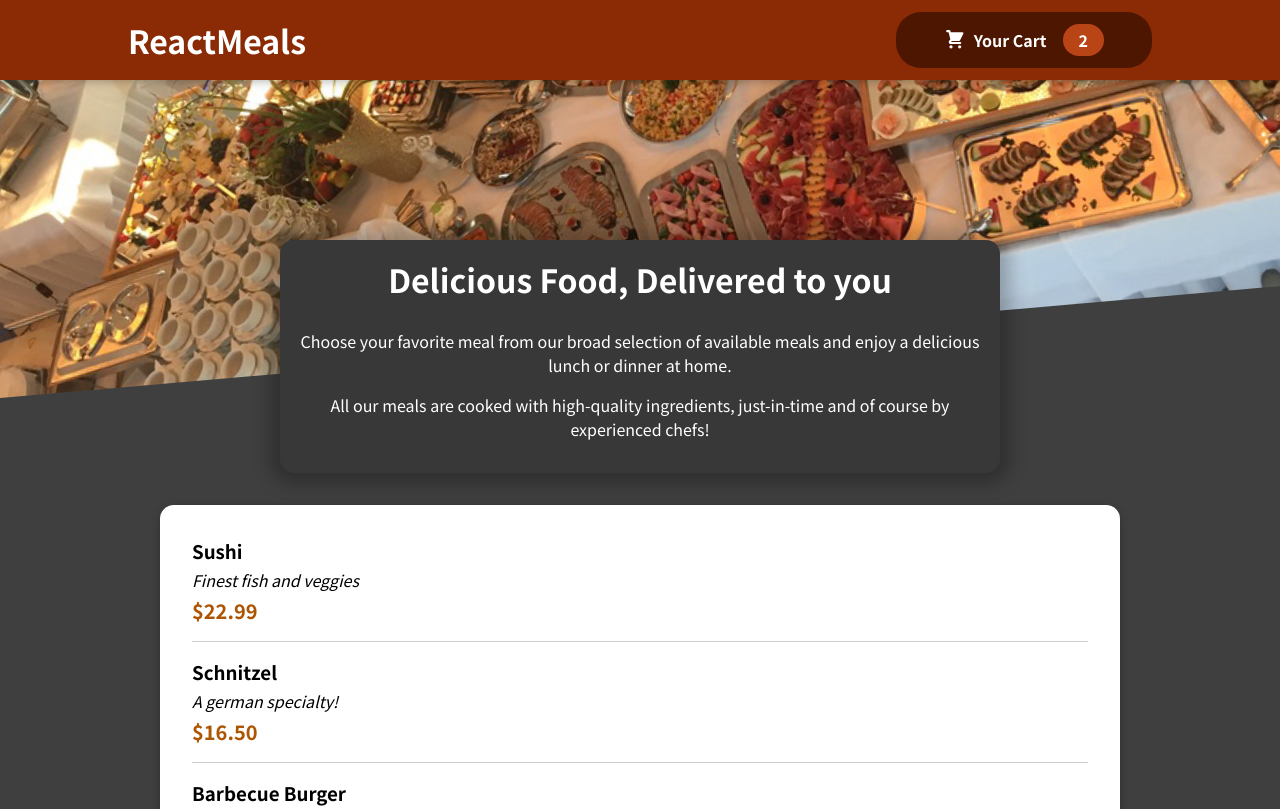
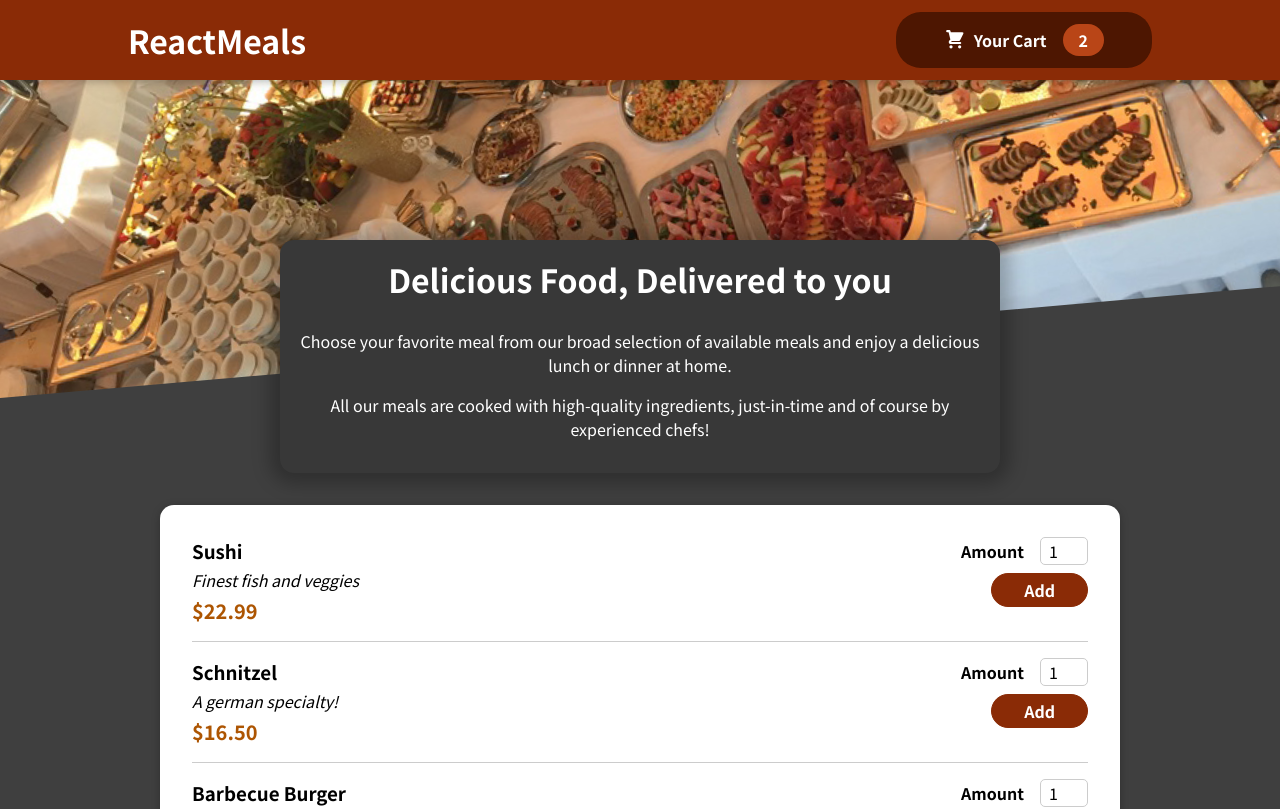
Before and after one commit to michalskimateusz/food-order-app, a React (Create React App) app: page / in a window 1280 px wide. Shown: the top 809 px of the page. Built offline with nearby package versions, Linux system fonts and the light colour scheme.

Commit message:
adding input form

```diff
--- a/src/components/Meals/AvailableMeals.js
+++ b/src/components/Meals/AvailableMeals.js
@@ -33,6 +33,7 @@
 const AvailableMeals = () => {
   const mealsList = DUMMY_MEALS.map(meal => (
     <MealItem
+      id={meal.id}
       key={meal.id}
       name={meal.name}
       description={meal.description}
--- a/src/components/Meals/MealItem/MealItem.js
+++ b/src/components/Meals/MealItem/MealItem.js
@@ -1,5 +1,6 @@
 import React from 'react';
 import styles from './MealItem.module.css';
+import MealItemForm from "./MealItemForm";
 
 const MealItem = (props) => {
   const price = `$${props.price.toFixed(2)}`;
@@ -12,7 +13,7 @@
         <div className={styles.price}>{price}</div>
       </div>
       <div>
-
+        <MealItemForm id={props.id}/>
       </div>
     </li>
   );
--- a/src/components/Meals/MealItem/MealItemForm.js
+++ b/src/components/Meals/MealItem/MealItemForm.js
@@ -0,0 +1,24 @@
+import React from 'react';
+import styles from './MealItemForm.module.css';
+import Input from "../../UI/Input";
+
+const MealItemForm = (props) => {
+  return (
+    <form className={styles.form} action="">
+      <Input
+        label="Amount"
+        input={{
+          id: 'amount_' + props.id,
+          type: 'number',
+          min: '1',
+          max: '5',
+          step: '1',
+          defaultValue: '1'
+        }}
+      />
+      <button>Add</button>
+    </form>
+  );
+};
+
+export default MealItemForm;
--- /dev/null
+++ b/src/components/Meals/MealItem/MealItemForm.module.css
@@ -0,0 +1,20 @@
+.form {
+  text-align: right;
+}
+
+.form button {
+  font: inherit;
+  cursor: pointer;
+  background-color: #8a2b06;
+  border: 1px solid #8a2b06;
+  color: white;
+  padding: 0.25rem 2rem;
+  border-radius: 20px;
+  font-weight: bold;
+}
+
+.form button:hover,
+.form button:active {
+  background-color: #641e03;
+  border-color: #641e03;
+}
--- /dev/null
+++ b/src/components/UI/Input.js
@@ -0,0 +1,13 @@
+import React from 'react';
+import styles from './Input.module.css';
+
+const Input = (props) => {
+  return (
+    <div className={styles.input}>
+      <label htmlFor={props.input.id}>{props.label}</label>
+      <input {...props.input}/>
+    </div>
+  );
+};
+
+export default Input;
--- /dev/null
+++ b/src/components/UI/Input.module.css
@@ -0,0 +1,18 @@
+.input {
+  display: flex;
+  align-items: center;
+  margin-bottom: 0.5rem;
+}
+
+.input label {
+  font-weight: bold;
+  margin-right: 1rem;
+}
+
+.input input {
+  width: 3rem;
+  border-radius: 5px;
+  border: 1px solid #ccc;
+  font: inherit;
+  padding-left: 0.5rem;
+}
```
